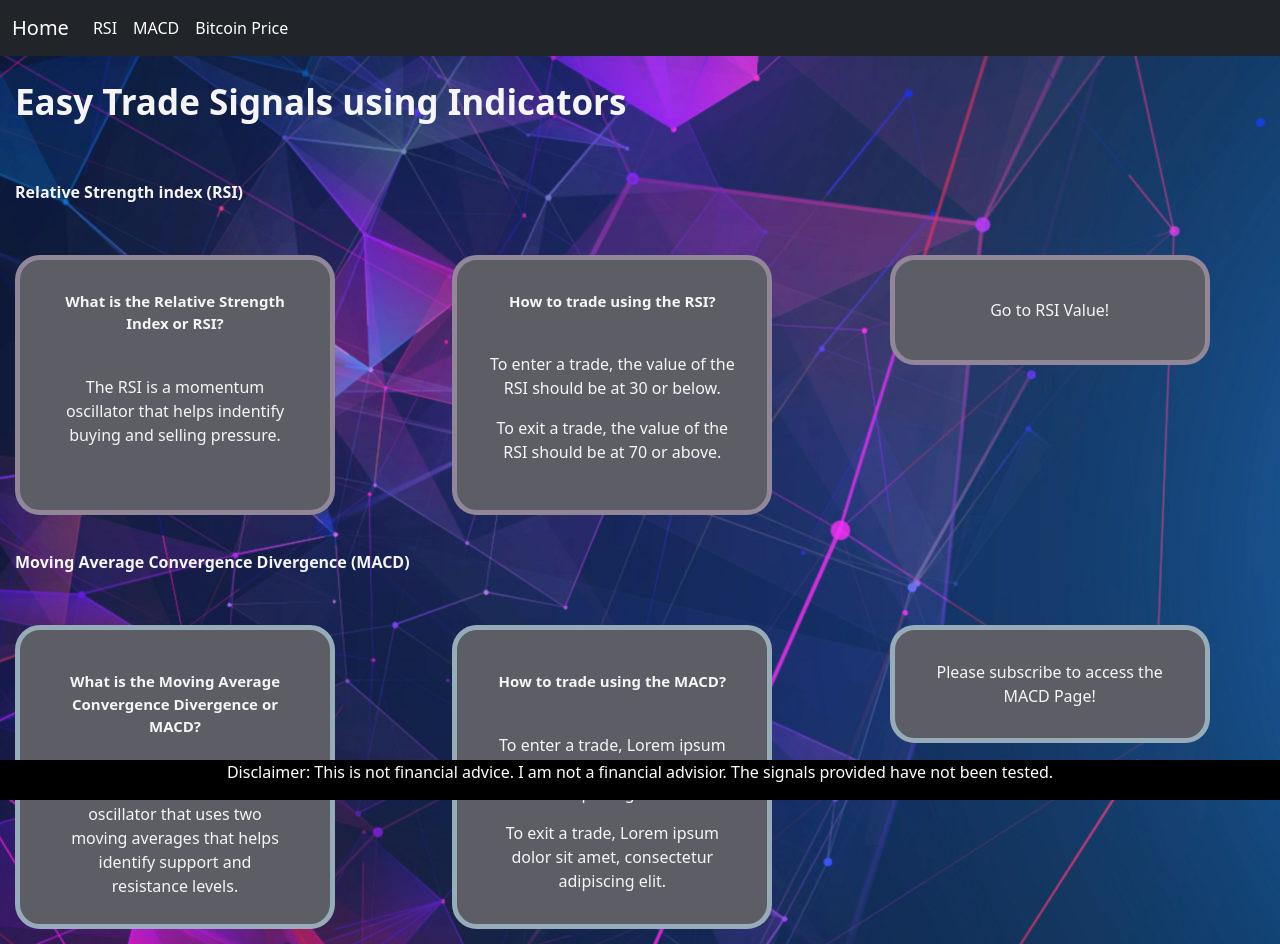
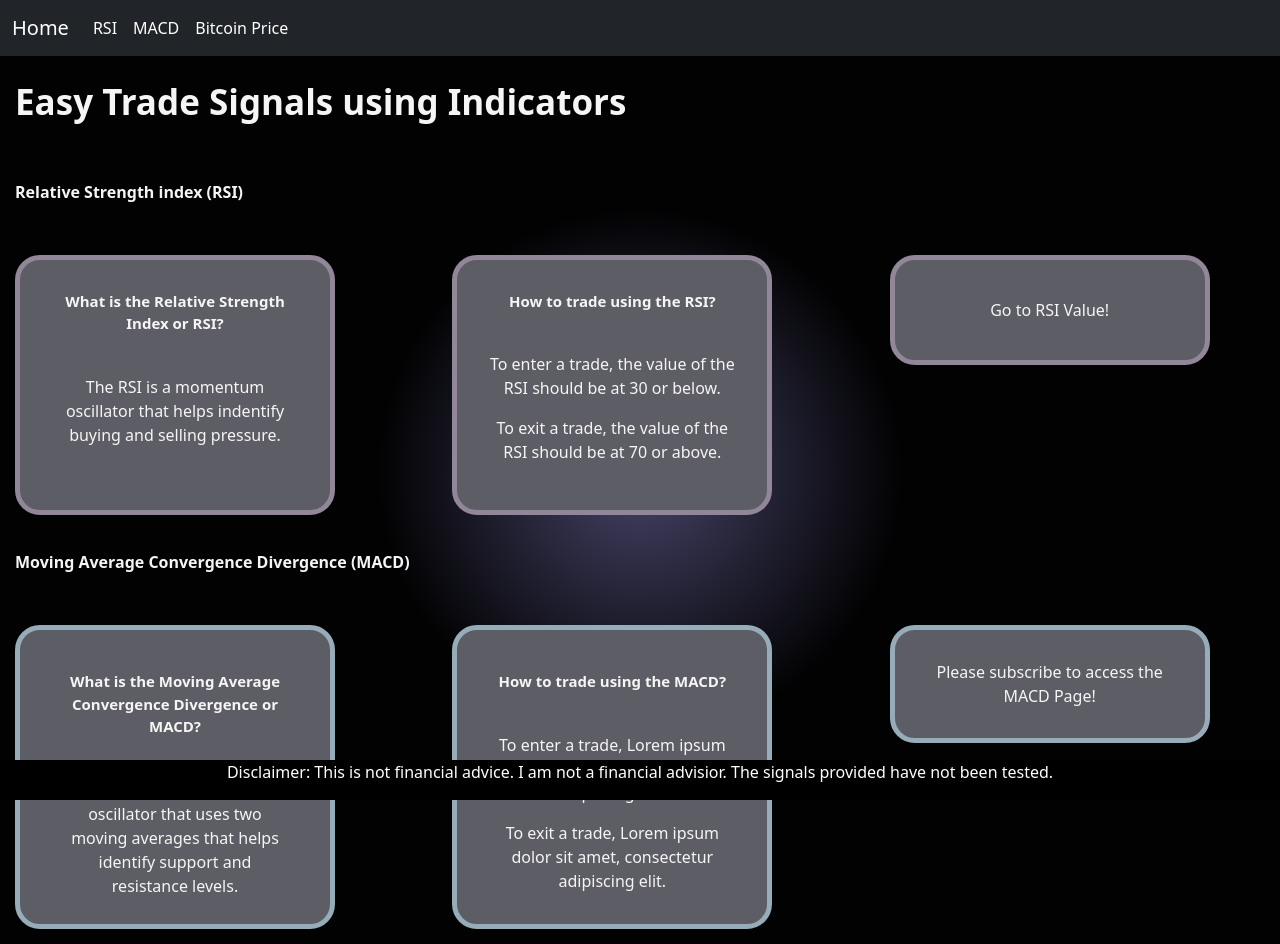
Before and after one commit to kkimberly702/project-btc-rsi, a React (Create React App) app: page / in a window 1280 px wide. Built offline with nearby package versions, Linux system fonts and the light colour scheme.

Commit message:
beautified code

```diff
--- a/src/App.css
+++ b/src/App.css
@@ -1,7 +1,6 @@
 .App {
   background: rgb(2,2,3);
   background: radial-gradient(circle, rgba(2,2,3,1) 0%, rgba(69,67,103,1) 0%, rgba(2,2,3,1) 33%);
-  background: url();
 }
 
 
@@ -53,7 +52,7 @@
   font-size: 15px;
 }
 
-/* Home Page RSI Boxes styling */
+/* RSI Boxes styling in Home Page*/
 
 .rsi-info {
   grid-row: 3 / 5;
@@ -109,7 +108,7 @@
 
 }
 
-/* Home Page MACD boxes styling */
+/* MACD boxes styling in Home Page*/
 
 .box-info2 {
   grid-row: 5 / 6;
--- a/src/App.js
+++ b/src/App.js
@@ -1,11 +1,9 @@
-import logo from './logo.svg';
-import './App.css';
 import React, { useEffect, useState } from "react";
 import { Route, Routes, Link, Navigate } from "react-router-dom";
 import { BrowserRouter as Router } from "react-router-dom";
 
 //components
-
+import './App.css';
 import BtcRSI from './BtcRSI/BtcRSI';
 import Home from './Home/Home';
 import Footer from './Footer/Footer';
--- a/src/BitcoinPage/BitcoinPage.js
+++ b/src/BitcoinPage/BitcoinPage.js
@@ -1,4 +1,4 @@
-import bootstrap from "bootstrap"
+
 
 function BitcoinPage() {
     return (
--- a/src/Home/Home.js
+++ b/src/Home/Home.js
@@ -1,5 +1,4 @@
 import React  from "react";
-import BtcRSI from "../BtcRSI/BtcRSI";
 import { Link } from "react-router-dom";
 
 function Home() {
```
